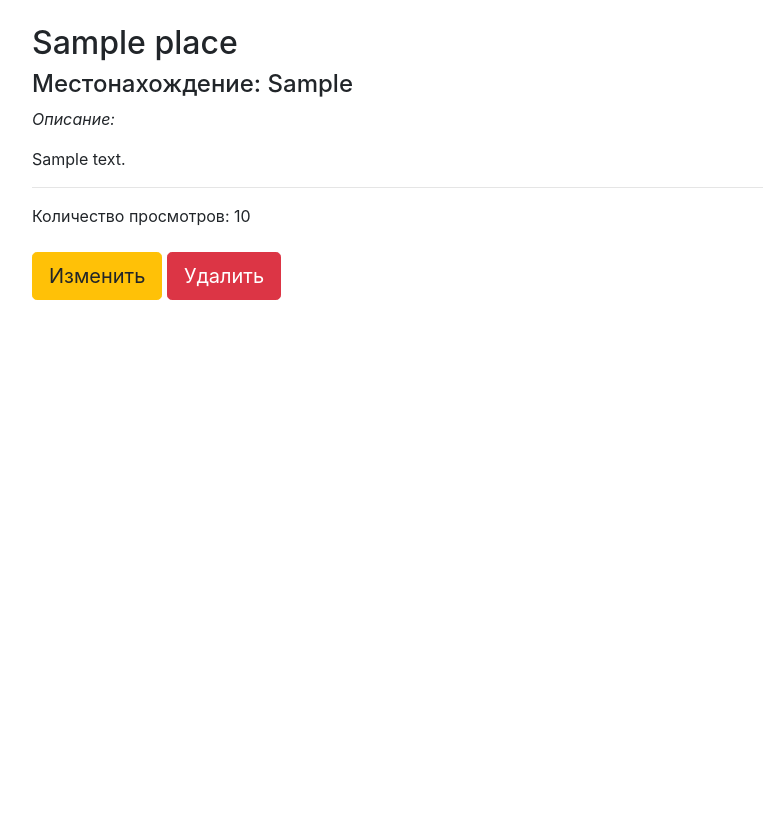
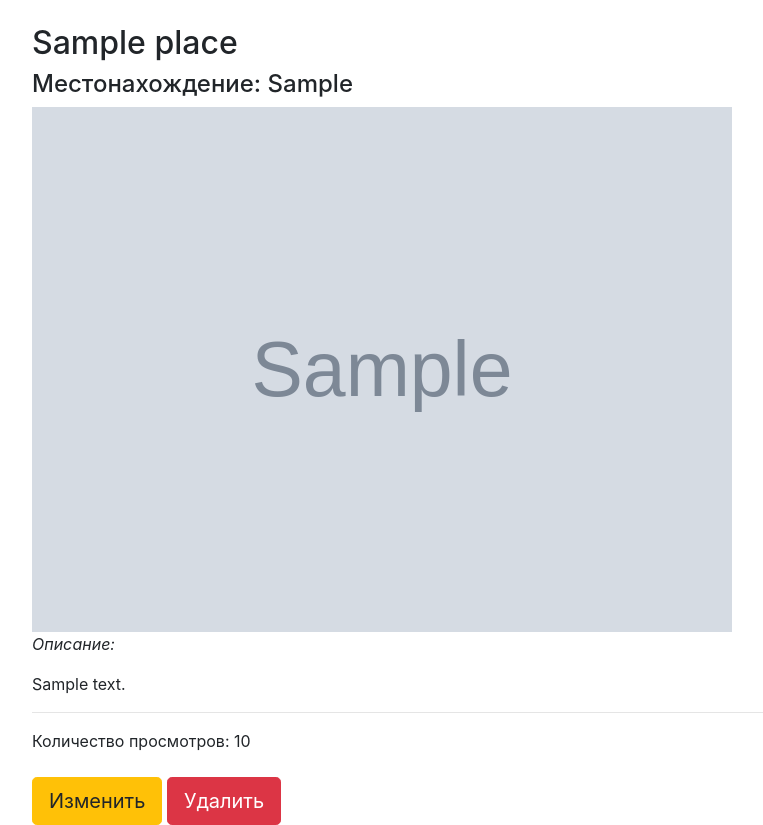
Before and after one commit to Alinochka07/intourist, a Django app: page /places/1/ in a window 1280 px wide. Shown: the part 80-905 px from the top of the page, without its empty margins (53-816 px from the left). Before the commit the page ends 380 px from the top, so only its background shows below. Run offline with Django 3.2, Linux system fonts and the light colour scheme; tables that the repository leaves empty hold one stand-in row (values such as "Sample post"); grey boxes marked "Sample" are stand-in pictures.

Commit message:
added place image

```diff
--- a/places/models.py
+++ b/places/models.py
@@ -14,6 +14,7 @@ class Place(models.Model):
     updated_at = models.DateTimeField(auto_now=True)
     views_count = models.IntegerField(default=0)
     is_publicated = models.BooleanField(default=True)
+    img = models.ImageField(upload_to='places', null=True, blank=True)
 
     def __str__(self):
         return self.name
--- a/places/templates/places/place.html
+++ b/places/templates/places/place.html
@@ -4,6 +4,9 @@
 
     <h2>{{ place_object.name }}</h2>
     <h4>Местонахождение: {{ place_object.location }}</h4>
+    {% if place_object.img %}
+        <img src="{{ place_object.img.url }}", width="700px" alt="">
+    {% endif %}
     <div><p style="font-style: italic;">Описание: </p>
         {{ place_object.description }}</div>
     <hr>
```
Also changed, not shown: places/migrations/0006_place_img.py (added).
